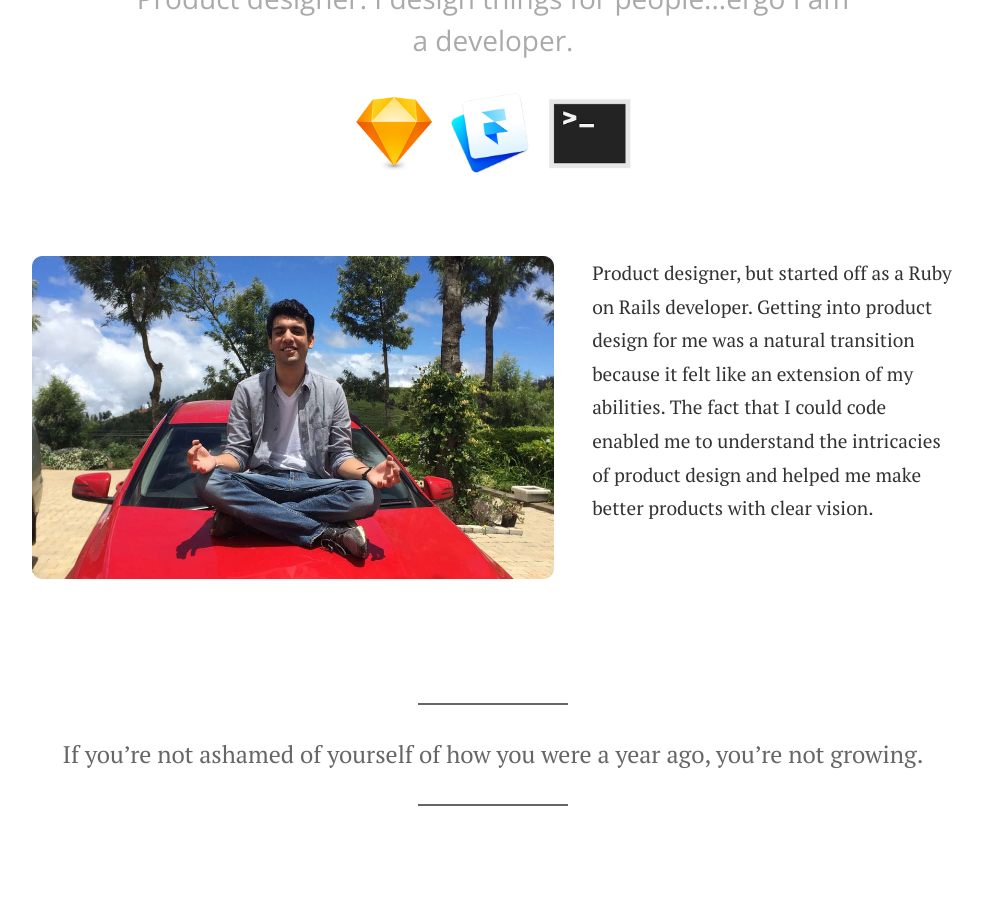
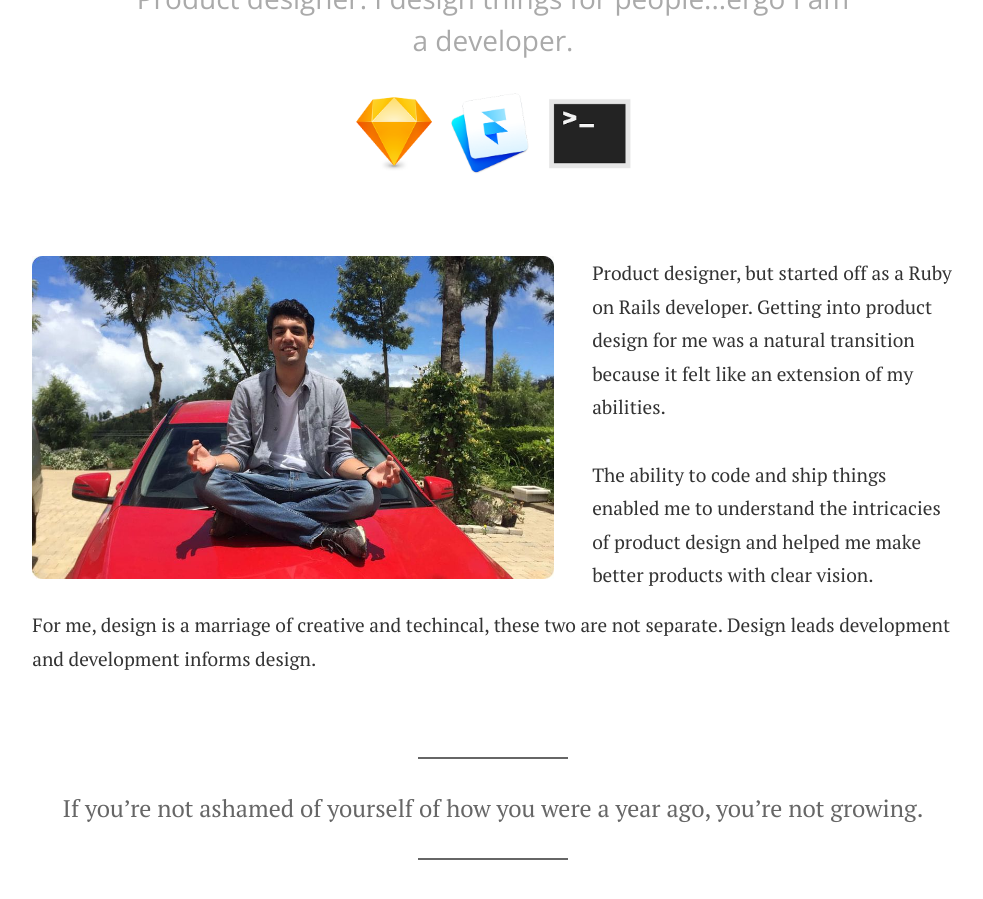
Before and after one commit to akashsoti/akashsoti.github.io, a Jekyll site: the page built from about.md, in a window 1280 px wide and 900 px high, scrolled down 418 px. Shown: the whole window, without its empty margins (147-1130 px from the left). Built offline with Jekyll 4.4.1, drawn with Linux system fonts in a browser that asks for light colours; nearby versions of some CDN libraries.

Commit message:
need a push

```diff
--- a/about.md
+++ b/about.md
@@ -9,11 +9,21 @@ title: About Akash Soti
 	<p style="text-align:center;"><img src="{{ '/assets/img/aboutme/tools.png' | prepend: site.baseurl }}" alt="tools"></p>
 	<div class="row">
 		<div class="col-7">
-			<img src="{{ '/assets/img/forabout.jpg' | prepend: site.baseurl }}" alt="thatsme" />
+			<img src="{{ '/assets/img/forabout.jpg' | prepend: site.baseurl }}" alt="thatsme" style="margin-bottom: 0;"/>
 		</div>
 		<div class="col-5">
 			<p style="margin: 0 auto 0 0; width:100%;">
-				Product designer, but started off as a Ruby on Rails developer. Getting into product design for me was a natural transition because it felt like an extension of my abilities. The fact that I could code enabled me to understand the intricacies of product design and helped me make better products with clear vision.
+				Product designer, but started off as a Ruby on Rails developer. Getting into product design for me was a natural transition because it felt like an extension of my abilities.
+			</p><br>
+			<p style="margin: 0 auto 0 0; width:100%;">
+				The ability to code and ship things enabled me to understand the intricacies of product design and helped me make better products with clear vision.
+			</p>
+		</div>
+	</div>
+	<div class="row">
+		<div class="col-12">
+			<p style="margin: 0 auto 0 0; width:100%;" >
+				For me, design is a marriage of creative and techincal, these two are not separate. Design leads development and development informs design.
 			</p>
 		</div>
 	</div>
```
